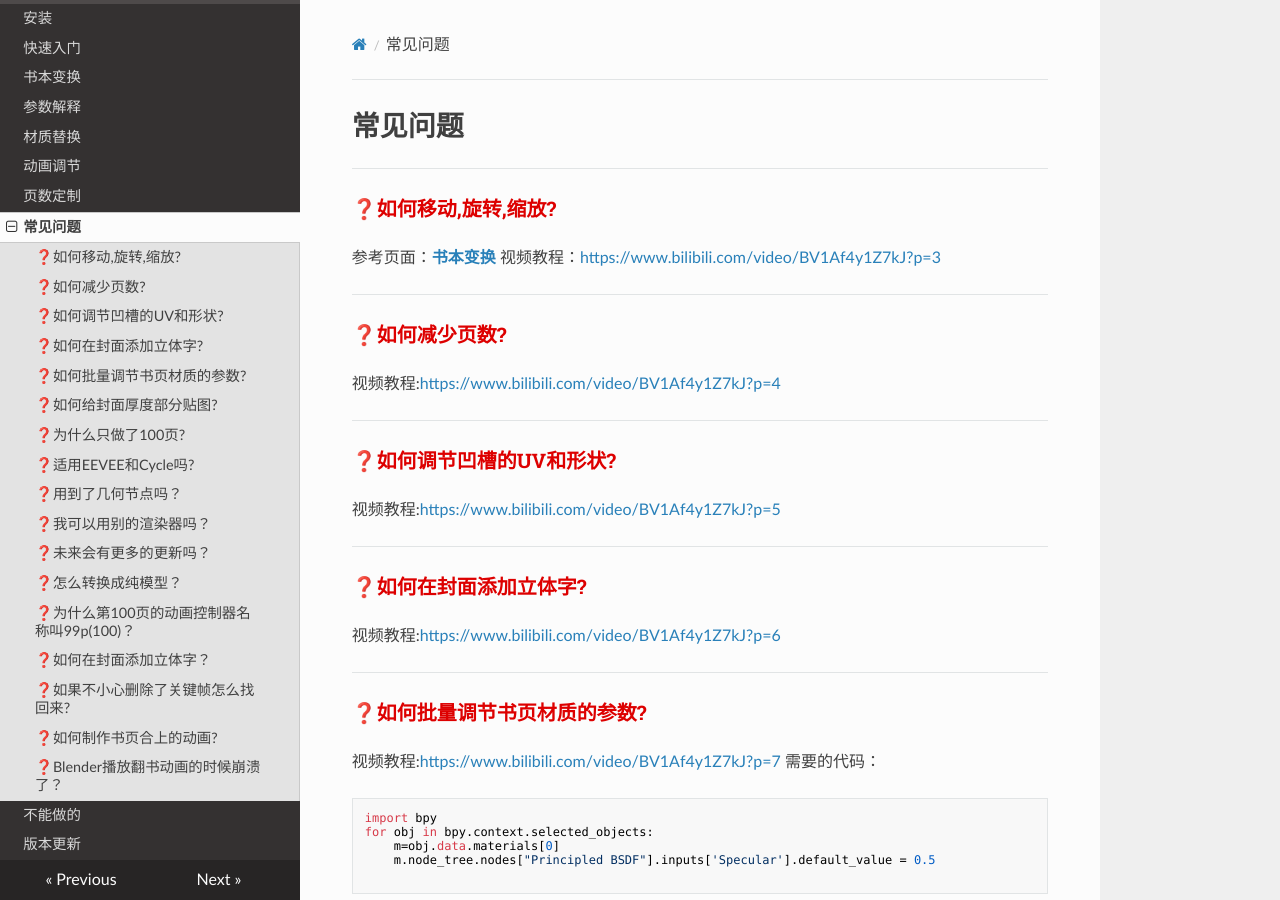
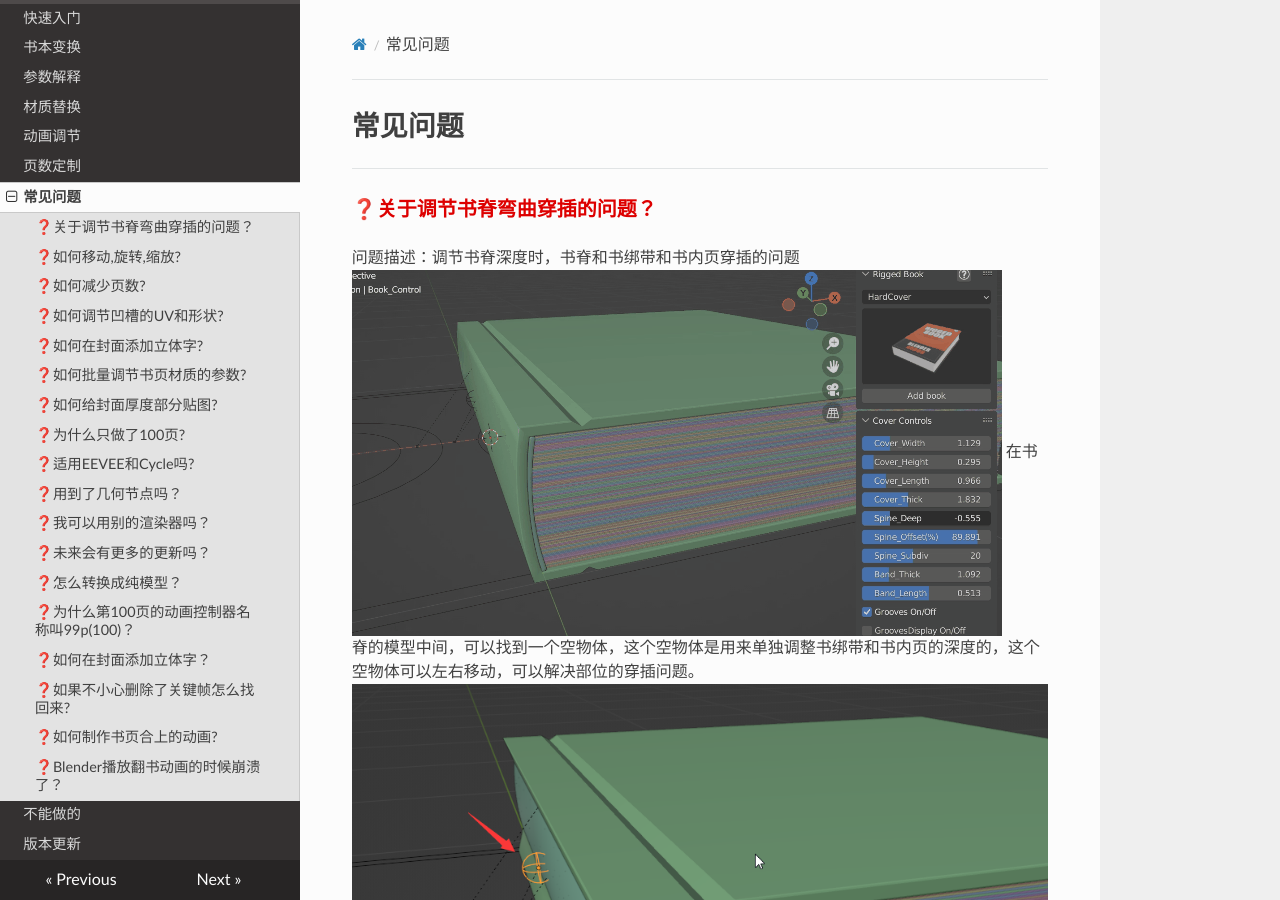
Before and after one commit to LiuRan89/Riggedbooks-manual-chinese, an MkDocs documentation site: the page built from docs/questions.md, in a window 1280 px wide and 900 px high. Built offline with MkDocs 1.6.1, drawn with Linux system fonts in a browser that asks for light colours; nearby versions of some CDN libraries.

Commit message:
Update questions.md

```diff
--- a/docs/questions.md
+++ b/docs/questions.md
@@ -1,4 +1,11 @@
 # 常见问题
+---
+###❓<font color="#dd0000">关于调节书脊弯曲穿插的问题？</font><br />
+问题描述：调节书脊深度时，书脊和书绑带和书内页穿插的问题
+![](image/coverspineinter.gif "")
+在书脊的模型中间，可以找到一个空物体，这个空物体是用来单独调整书绑带和书内页的深度的，这个空物体可以左右移动，可以解决部位的穿插问题。
+![](image/coverspineintersolveA.png"")
+![](image/coverspineintersolveB.png"")
 ---
 ###❓<font color="#dd0000">如何移动,旋转,缩放?</font><br />
 参考页面：**[书本变换](transform.md)**
```
